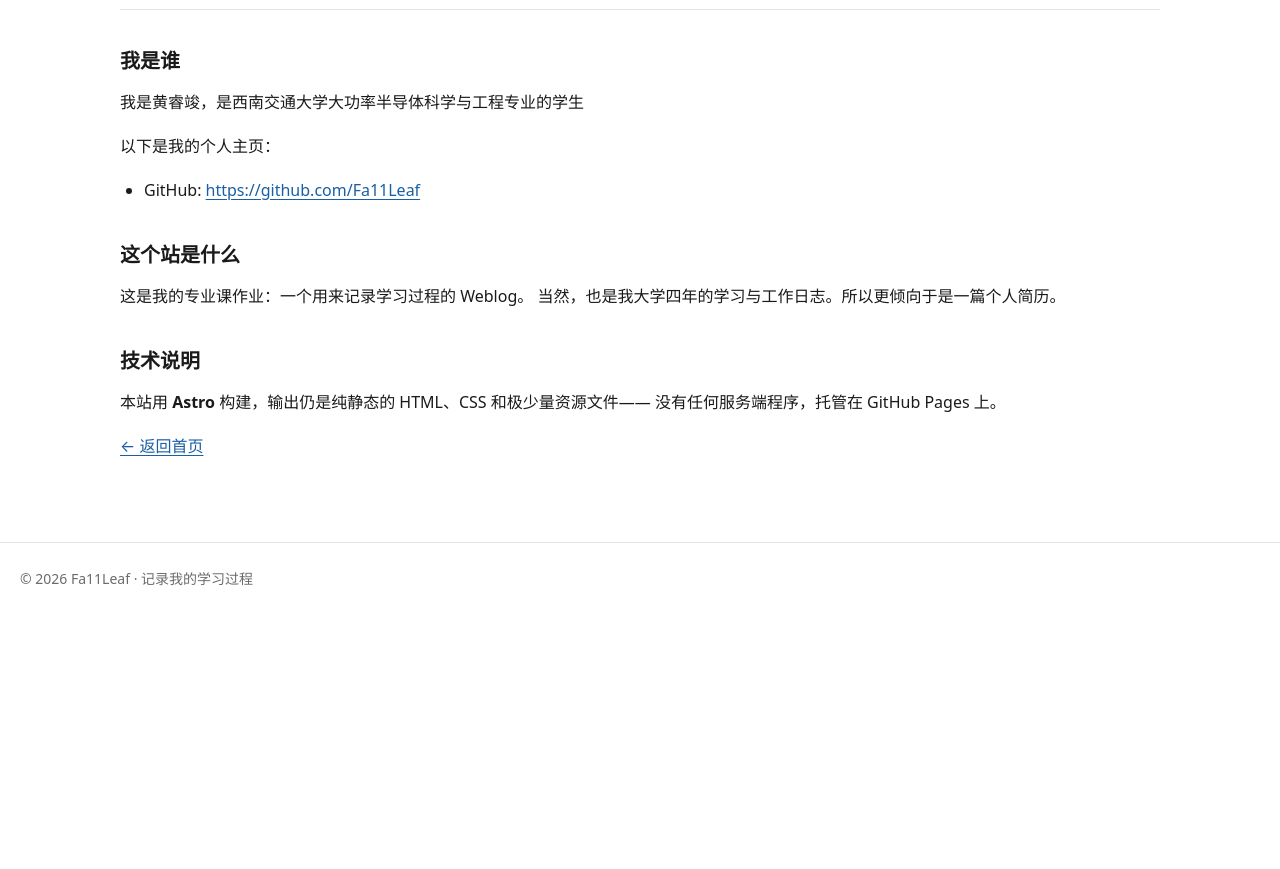
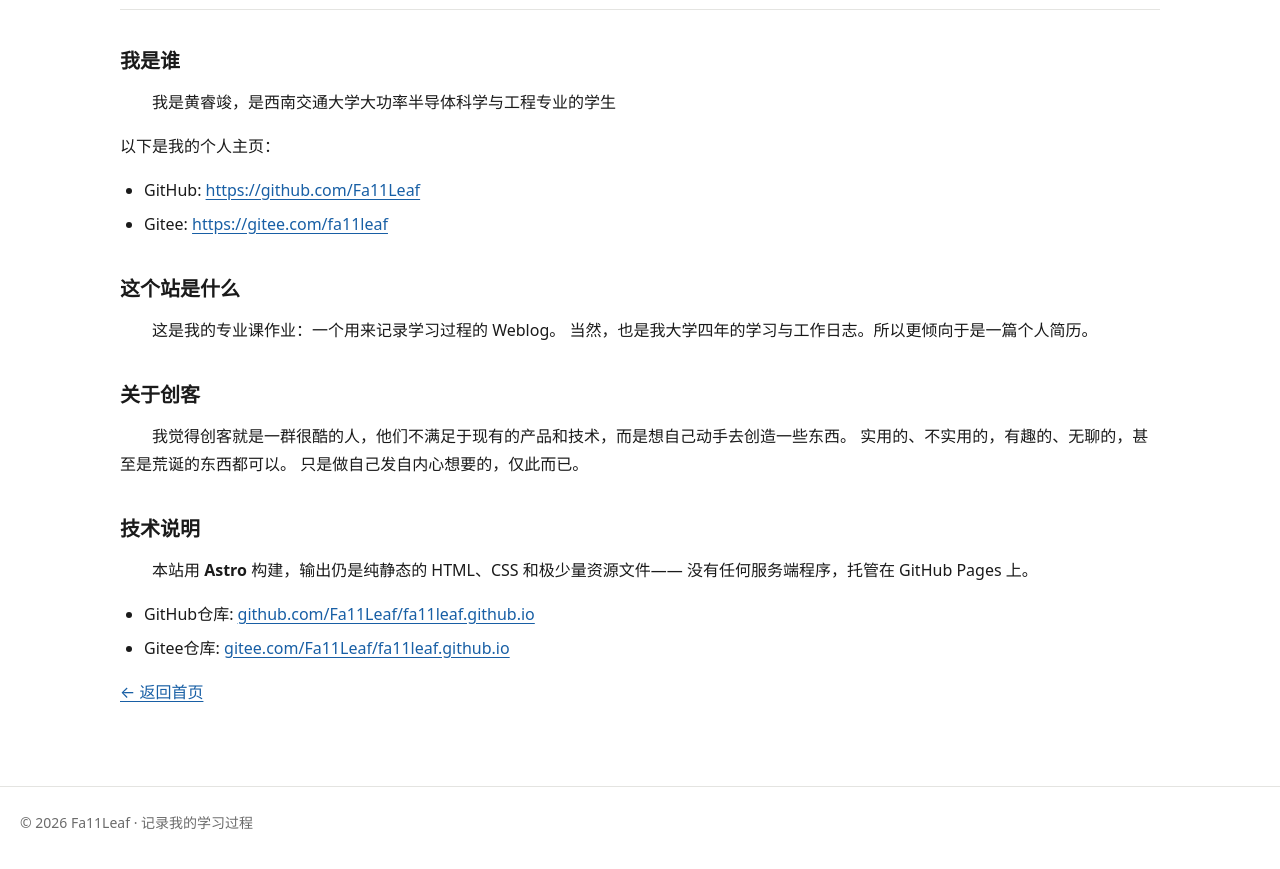
Before and after one commit to Fa11Leaf/fa11leaf.github.io, an Astro site: page /about in a window 1280 px wide. Shown: the part 169-1038 px from the top of the page. Before the commit the page ends 800 px from the top, so only its background shows below. Built offline with nearby package versions, Linux system fonts and the light colour scheme; Astro itself is replaced by a stand-in of ours.

Commit message:
更新index与about

```diff
--- a/src/pages/about.astro
+++ b/src/pages/about.astro
@@ -24,23 +24,35 @@ import BaseLayout from '../layouts/BaseLayout.astro';
     </div>
 
     <h2>我是谁</h2>
-    <p>我是黄睿竣，是西南交通大学大功率半导体科学与工程专业的学生</p>
+    <p>  我是黄睿竣，是西南交通大学大功率半导体科学与工程专业的学生</p>
     <p>以下是我的个人主页：</p>
     <ul>
       <li>GitHub: <a href="https://github.com/Fa11Leaf" target="_blank">https://github.com/Fa11Leaf</a></li>
+      <li>Gitee: <a href="https://gitee.com/fa11leaf" target="_blank">https://gitee.com/fa11leaf</a></li>
     </ul>
 
     <h2>这个站是什么</h2>
     <p>
-      这是我的专业课作业：一个用来记录学习过程的 Weblog。
+        这是我的专业课作业：一个用来记录学习过程的 Weblog。
       当然，也是我大学四年的学习与工作日志。所以更倾向于是一篇个人简历。
+    </p>
+
+    <h2>关于创客</h2>
+    <p>
+        我觉得创客就是一群很酷的人，他们不满足于现有的产品和技术，而是想自己动手去创造一些东西。
+      实用的、不实用的，有趣的、无聊的，甚至是荒诞的东西都可以。
+      只是做自己发自内心想要的，仅此而已。
     </p>
 
     <h2>技术说明</h2>
     <p>
-      本站用 <strong>Astro</strong> 构建，输出仍是纯静态的 HTML、CSS 和极少量资源文件——
+        本站用 <strong>Astro</strong> 构建，输出仍是纯静态的 HTML、CSS 和极少量资源文件——
       没有任何服务端程序，托管在 GitHub Pages 上。
     </p>
+    <ul>
+      <li>GitHub仓库: <a href="https://github.com/Fa11Leaf/fa11leaf.github.io" target="_blank">github.com/Fa11Leaf/fa11leaf.github.io</a></li>
+      <li>Gitee仓库: <a href="https://gitee.com/fa11leaf/fa11leaf.github.io" target="_blank">gitee.com/Fa11Leaf/fa11leaf.github.io</a></li>
+    </ul>
 
     <p><a href="/">← 返回首页</a></p>
   </article>
--- a/src/pages/index.astro
+++ b/src/pages/index.astro
@@ -67,7 +67,7 @@ import avatar from '../assets/images/my_github_profile_picture.jpg';
     <Image class="avatar" src={avatar} alt="Fa11Leaf 的头像" />
 
     <div>
-      <h1>Fa11Leaf</h1>
+      <h1>Fa11Leaf · <a href="about.html">关于我</a></h1>
       <p class="muted">
         黄睿竣，来自西南交通大学大功率半导体科学与工程专业。这里记录我的学习过程，也记录我折腾各种设备的过程。
       </p>
```
